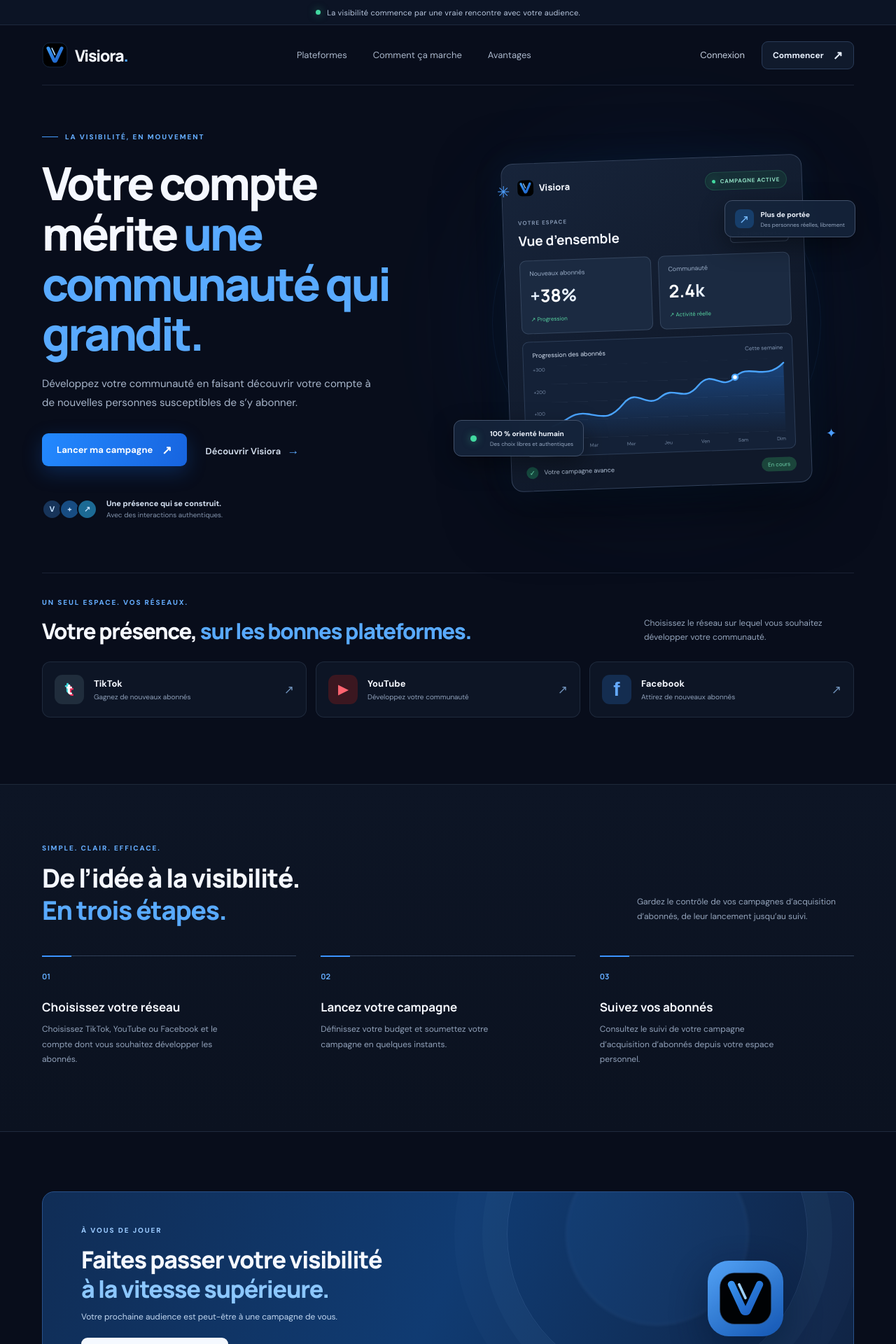
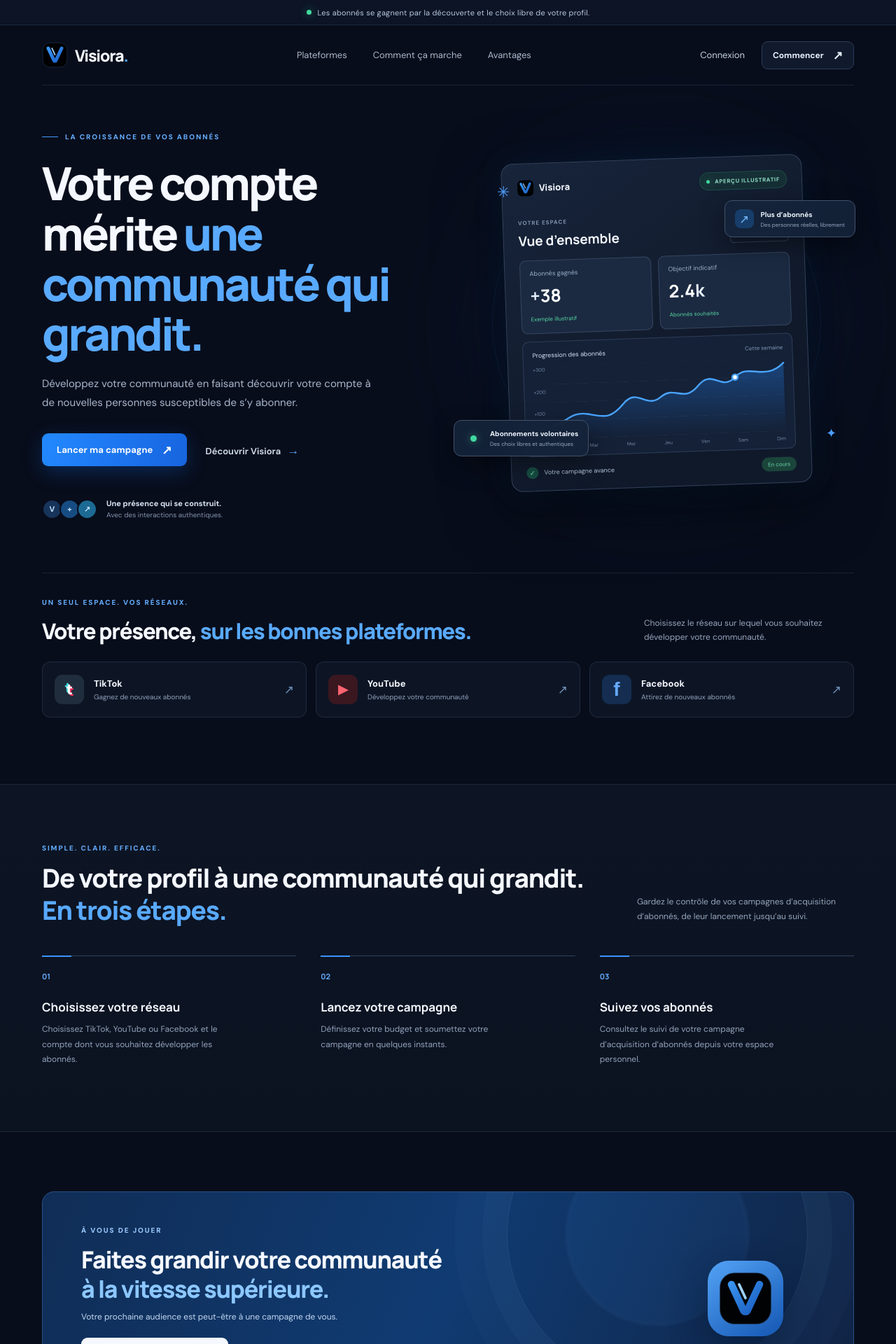
Before and after one commit to jemoresjemor9-collab/visiora, a Next.js app: page / in a window 1280 px wide. Shown: the top 1920 px of the page at 70% size. Built offline with nearby package versions, Linux system fonts and the light colour scheme.

Commit message:
Make the homepage dashboard explicitly about subscriber growth

```diff
--- a/app/page.tsx
+++ b/app/page.tsx
@@ -27,7 +27,7 @@ export default function Home() {
     <main>
       <div className="announcement">
         <span className="announcement-dot" />
-        La visibilité commence par une vraie rencontre avec votre audience.
+        Les abonnés se gagnent par la découverte et le choix libre de votre profil.
       </div>
 
       <header className="site-header container">
@@ -48,7 +48,7 @@ export default function Home() {
 
       <section className="hero container">
         <div className="hero-copy">
-          <div className="eyebrow"><span className="eyebrow-line" /> LA VISIBILITÉ, EN MOUVEMENT</div>
+          <div className="eyebrow"><span className="eyebrow-line" /> LA CROISSANCE DE VOS ABONNÉS</div>
           <h1>Votre compte mérite <span>une communauté qui grandit.</span></h1>
           <p className="hero-description">
             Développez votre communauté en faisant découvrir votre compte à de nouvelles personnes susceptibles de s’y abonner.
@@ -70,15 +70,15 @@ export default function Home() {
           <div className="dashboard-card">
             <div className="dashboard-top">
               <div className="mini-brand"><BrandMark small /><span>Visiora</span></div>
-              <span className="live-pill"><i /> CAMPAGNE ACTIVE</span>
+              <span className="live-pill"><i /> APERÇU ILLUSTRATIF</span>
             </div>
             <div className="dashboard-heading">
               <div><span className="muted-label">VOTRE ESPACE</span><h3>Vue d’ensemble</h3></div>
               <span className="period-chip">7 derniers jours⌄</span>
             </div>
             <div className="metric-grid">
-              <div className="metric-card"><span>Nouveaux abonnés</span><strong>+<b>38</b>%</strong><small>↗ Progression</small></div>
-              <div className="metric-card"><span>Communauté</span><strong><b>2.4</b>k</strong><small>↗ Activité réelle</small></div>
+              <div className="metric-card"><span>Abonnés gagnés</span><strong>+<b>38</b></strong><small>Exemple illustratif</small></div>
+              <div className="metric-card"><span>Objectif indicatif</span><strong><b>2.4</b>k</strong><small>Abonnés souhaités</small></div>
             </div>
             <div className="chart-card">
               <div className="chart-caption"><span>Progression des abonnés</span><span>Cette semaine</span></div>
@@ -95,8 +95,8 @@ export default function Home() {
             </div>
             <div className="dashboard-bottom"><span className="bottom-check">✓</span><span>Votre campagne avance</span><span className="bottom-status">En cours</span></div>
           </div>
-          <div className="floating-tag tag-top"><span className="tag-icon">↗</span><span><b>Plus de portée</b><small>Des personnes réelles, librement</small></span></div>
-          <div className="floating-tag tag-bottom"><span className="tag-pulse" /><span><b>100 % orienté humain</b><small>Des choix libres et authentiques</small></span></div>
+          <div className="floating-tag tag-top"><span className="tag-icon">↗</span><span><b>Plus d’abonnés</b><small>Des personnes réelles, librement</small></span></div>
+          <div className="floating-tag tag-bottom"><span className="tag-pulse" /><span><b>Abonnements volontaires</b><small>Des choix libres et authentiques</small></span></div>
           <div className="visual-spark spark-one">✳</div><div className="visual-spark spark-two">✦</div>
         </div>
       </section>
@@ -117,7 +117,7 @@ export default function Home() {
 
       <section className="how-section" id="fonctionnement">
         <div className="container">
-          <div className="how-intro"><div><div className="section-kicker">SIMPLE. CLAIR. EFFICACE.</div><h2>De l’idée à la visibilité.<br /><span>En trois étapes.</span></h2></div><p>Gardez le contrôle de vos campagnes d’acquisition d’abonnés, de leur lancement jusqu’au suivi.</p></div>
+          <div className="how-intro"><div><div className="section-kicker">SIMPLE. CLAIR. EFFICACE.</div><h2>De votre profil à une communauté qui grandit.<br /><span>En trois étapes.</span></h2></div><p>Gardez le contrôle de vos campagnes d’acquisition d’abonnés, de leur lancement jusqu’au suivi.</p></div>
           <div className="steps-grid">
             {steps.map((step) => <article className="step-card" key={step.number}><span className="step-number">{step.number}</span><div className="step-line" /><h3>{step.title}</h3><p>{step.text}</p></article>)}
           </div>
@@ -127,14 +127,14 @@ export default function Home() {
       <section className="closing-section container" id="avantages">
         <div className="closing-card">
           <div className="closing-orb orb-a" /><div className="closing-orb orb-b" />
-          <div className="closing-content"><div className="section-kicker">À VOUS DE JOUER</div><h2>Faites passer votre visibilité<br /><span>à la vitesse supérieure.</span></h2><p>Votre prochaine audience est peut-être à une campagne de vous.</p><a className="button button-primary" href="/connexion">Démarrer avec Visiora <ArrowUpRight /></a></div>
+          <div className="closing-content"><div className="section-kicker">À VOUS DE JOUER</div><h2>Faites grandir votre communauté<br /><span>à la vitesse supérieure.</span></h2><p>Votre prochaine audience est peut-être à une campagne de vous.</p><a className="button button-primary" href="/connexion">Démarrer avec Visiora <ArrowUpRight /></a></div>
           <div className="closing-mark"><BrandMark /></div>
         </div>
       </section>
 
       <footer className="site-footer container" id="connexion">
         <a className="brand footer-brand" href="#"><BrandMark /><span>Visiora<span className="brand-period">.</span></span></a>
-        <p>La visibilité se construit. Faites le premier pas.</p>
+        <p>Les communautés grandissent. Faites le premier pas.</p>
         <span className="copyright">© {new Date().getFullYear()} Visiora. Tous droits réservés.</span>
       </footer>
     </main>
```
